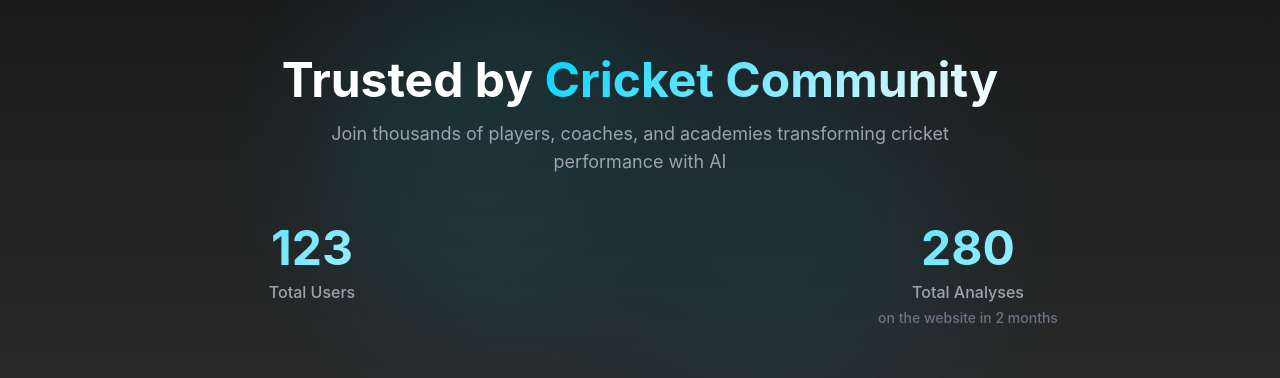
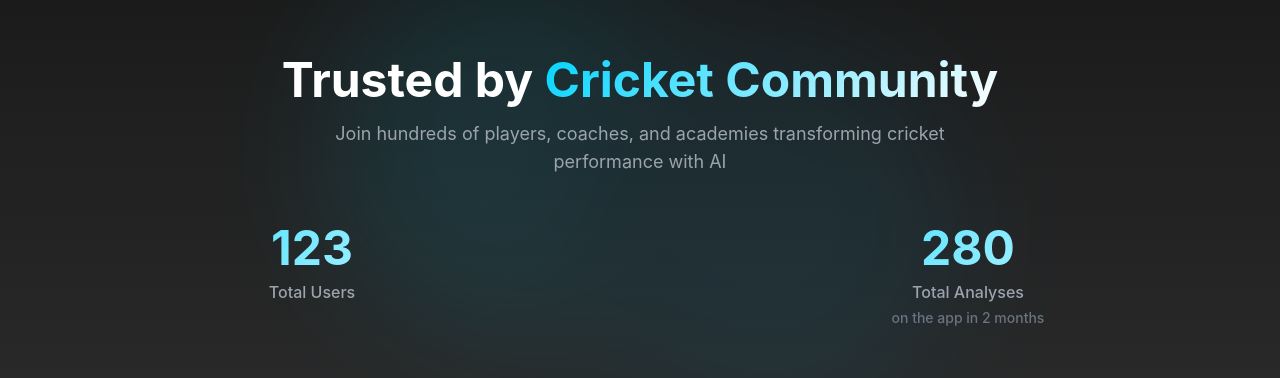
Before and after one commit to sakshamgupta1298/CrickCoachAI_website, a Next.js app in the folder frontend/: page / in a window 1280 px wide. Shown: the part 840-1218 px from the top of the page. Built offline with nearby package versions, Linux system fonts and the light colour scheme.

Commit message:
update number update2

```diff
--- a/frontend/components/Stats.tsx
+++ b/frontend/components/Stats.tsx
@@ -12,8 +12,8 @@
 }
 
 const stats: Stat[] = [
-  { value: '123', label: 'Total Users' },
-  { value: '280', label: 'Total Analyses', subLabel: 'on the website in 2 months' },
+  { value: '123+', label: 'Total Users' },
+  { value: '280+', label: 'Total Analyses', subLabel: 'on the app in 2 months' },
 ]
 
 function AnimatedNumber({ value, suffix = '' }: { value: string; suffix?: string }) {
@@ -77,7 +77,7 @@
             Trusted by <span className="text-gradient">Cricket Community</span>
           </h2>
           <p className="text-gray-400 text-lg max-w-2xl mx-auto">
-            Join thousands of players, coaches, and academies transforming cricket performance with AI
+            Join hundreds of players, coaches, and academies transforming cricket performance with AI
           </p>
         </motion.div>
 
```
